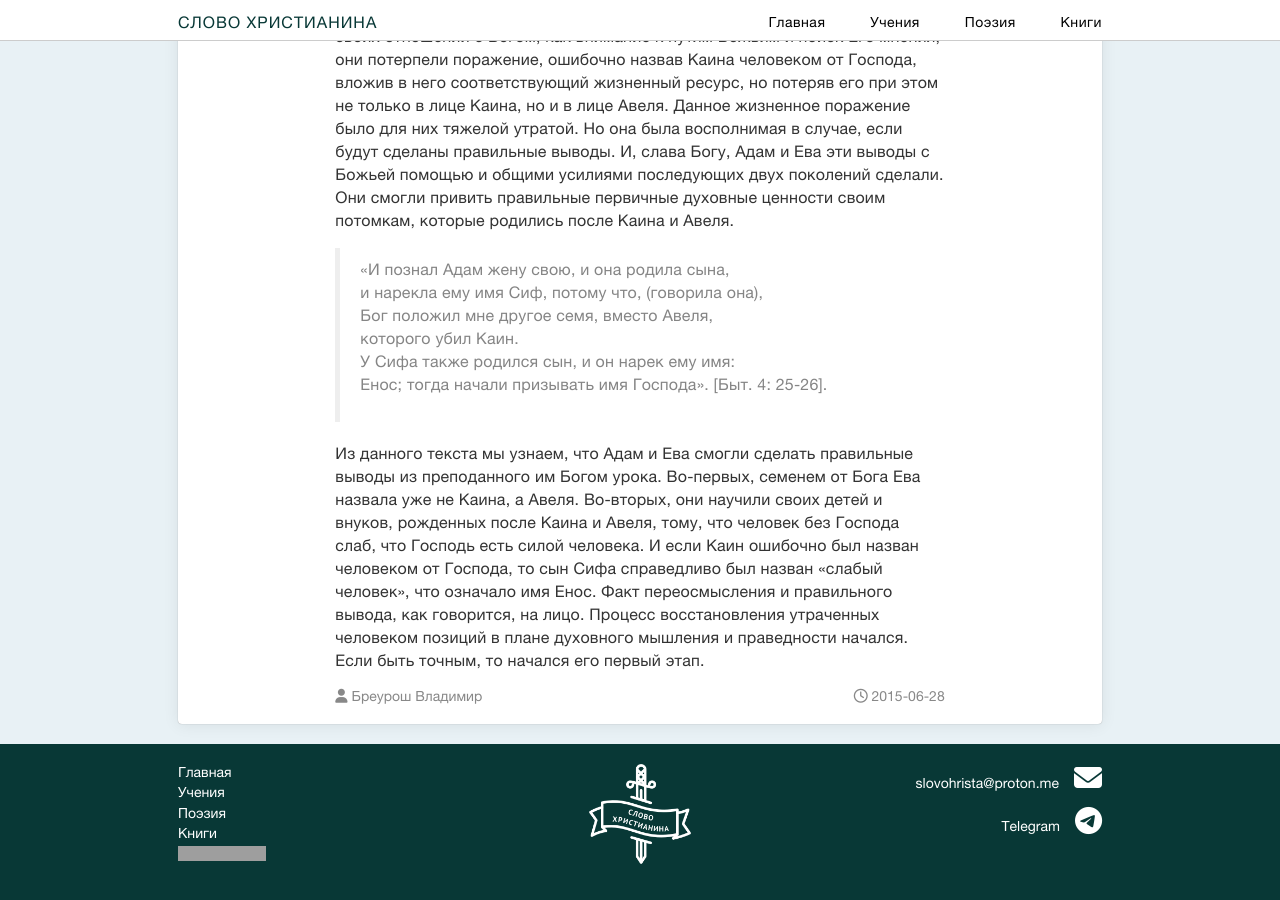
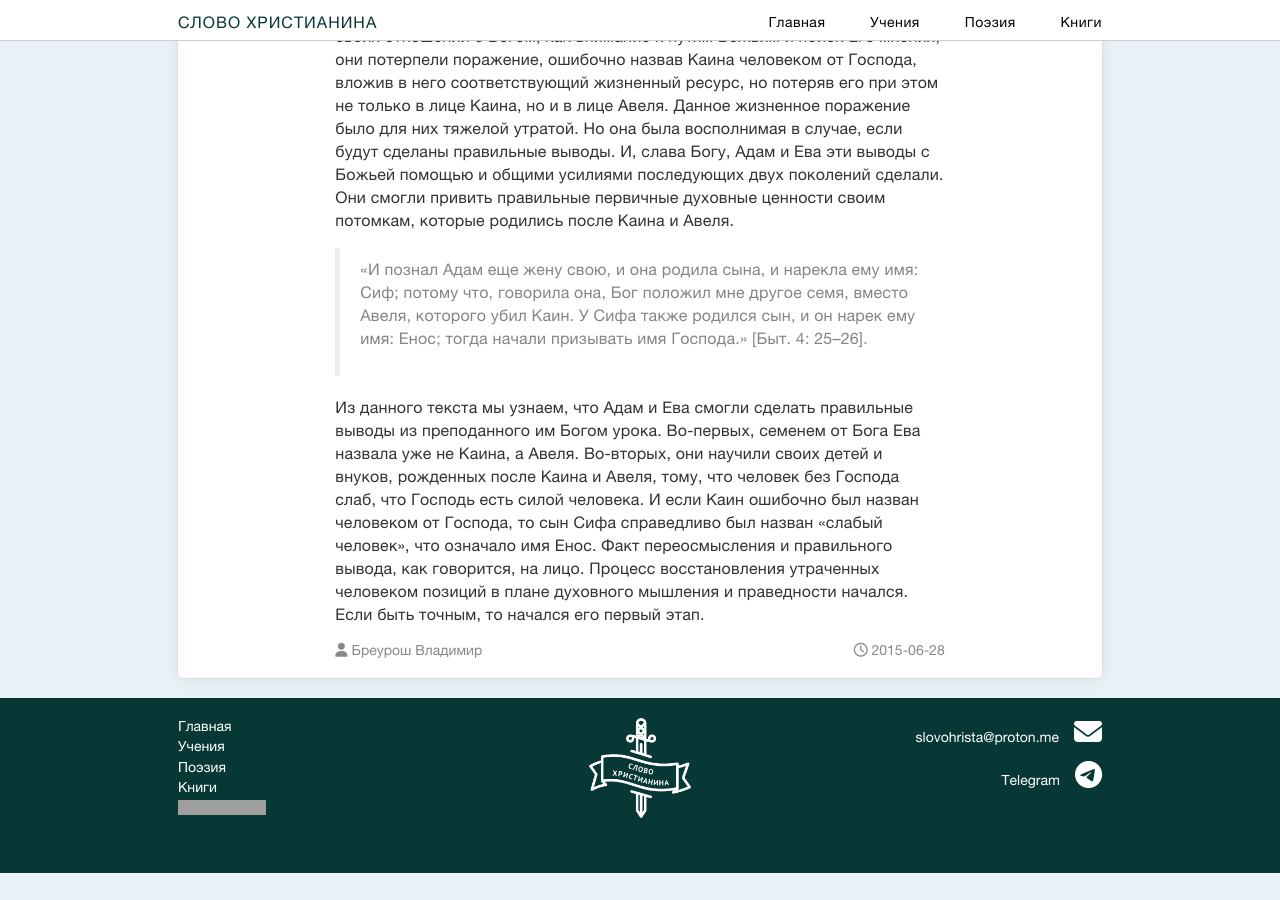
Before and after one commit to slovohrista/slovohrista.github.io, a Jekyll site: the page built from _posts/doctrine/2015-06-28-4-jetapa-duhovnogo-razvitija-roda-bozhego-1.md, in a window 1280 px wide and 900 px high, scrolled down 4197 px. Built offline with Jekyll 4.4.1, drawn with Linux system fonts in a browser that asks for light colours; nearby versions of some CDN libraries; comment, search, counter and statistics services are not loaded; after the commit the page ends 5070 px from its top, so only the background shows below that; grey boxes are pictures that could not be loaded.

Commit message:
Update 2015-06-28-4-jetapa-duhovnogo-razvitija-roda-bozhego-1.md

```diff
--- a/_posts/doctrine/2015-06-28-4-jetapa-duhovnogo-razvitija-roda-bozhego-1.md
+++ b/_posts/doctrine/2015-06-28-4-jetapa-duhovnogo-razvitija-roda-bozhego-1.md
@@ -31,11 +31,6 @@ _4 этапа духовного развития рода Божьего как
 
 Адам и Ева в сердце не отреклись от Бога, они внутренне желали воссоединиться с Ним, исполнив пророчество о семени, поражающем змея в голову. Но они не понимали, что начинать нужно не с рождения ребенка, а с понимания необходимости восстановления общения с Богом, с поисков этого общения. Пропустив такое важное звено в процессе восстановления своих отношений с Богом, как внимание к путям Божьим и поиск Его мнения, они потерпели поражение, ошибочно назвав Каина человеком от Господа, вложив в него соответствующий жизненный ресурс, но потеряв его при этом не только в лице Каина, но и в лице Авеля. Данное жизненное поражение было для них тяжелой утратой. Но она была восполнимая в случае, если будут сделаны правильные выводы. И, слава Богу, Адам и Ева эти выводы с Божьей помощью и общими усилиями последующих двух поколений сделали. Они смогли привить правильные первичные духовные ценности своим потомкам, которые родились после Каина и Авеля.
 
-> «И познал Адам жену свою, и она родила сына,
-> и нарекла ему имя Сиф, потому что, (говорила она),
-> Бог положил мне другое семя, вместо Авеля,
-> которого убил Каин.
-> У Сифа также родился сын, и он нарек ему имя:
-> Енос; тогда начали призывать имя Господа». [Быт. 4: 25-26].
+> «И познал Адам еще жену свою, и она родила сына, и нарекла ему имя: Сиф; потому что, говорила она, Бог положил мне другое семя, вместо Авеля, которого убил Каин. У Сифа также родился сын, и он нарек ему имя: Енос; тогда начали призывать имя Господа.» [Быт. 4: 25–26].
 
 Из данного текста мы узнаем, что Адам и Ева смогли сделать правильные выводы из преподанного им Богом урока. Во-первых, семенем от Бога Ева назвала уже не Каина, а Авеля. Во-вторых, они научили своих детей и внуков, рожденных после Каина и Авеля, тому, что человек без Господа слаб, что Господь есть силой человека. И если Каин ошибочно был назван человеком от Господа, то сын Сифа справедливо был назван «слабый человек», что означало имя Енос. Факт переосмысления и правильного вывода, как говорится, на лицо. Процесс восстановления утраченных человеком позиций в плане духовного мышления и праведности начался. Если быть точным, то начался его первый этап.
```
